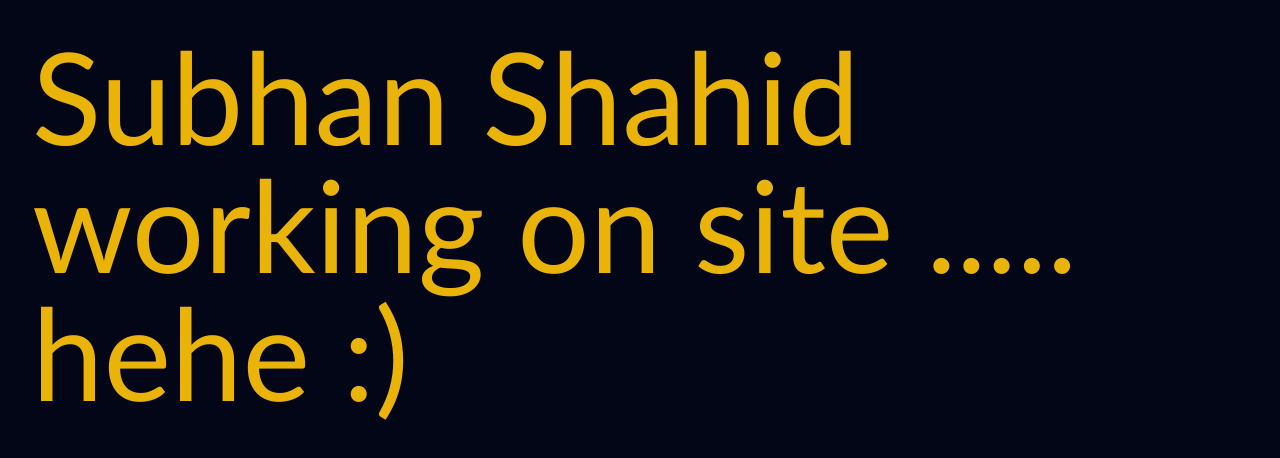
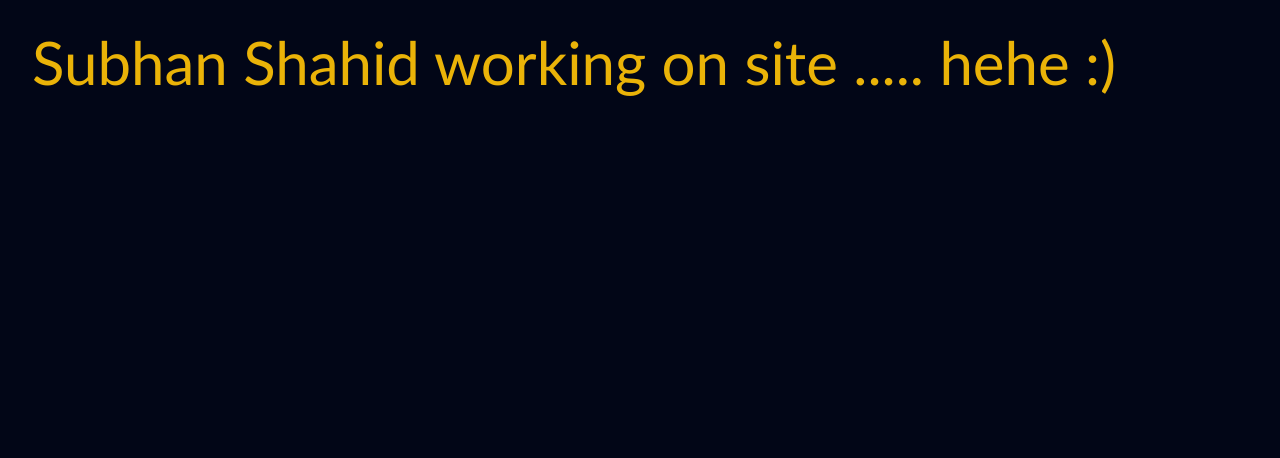
Before and after one commit to ahmed0234/Subhan-Shahid-Website, a website built with Vite: page index.html in a window 1280 px wide. Built offline with nearby package versions, Linux system fonts and the light colour scheme.

Commit message:
text small

```diff
--- a/index.html
+++ b/index.html
@@ -60,7 +60,7 @@ https://cdn.jsdelivr.net/npm/locomotive-scroll@4.1.4/dist/locomotive-scroll.min.
       <!-- MAIN CONTE4ENT STARTED HERE -->
 
       <div class="page1 w-full h-[100vh] bg-slate-950">
-        <h1 class="text-9xl p-8 text-yellow-500">
+        <h1 class="text-6xl p-8 text-yellow-500">
           Subhan Shahid working on site ..... hehe :)
         </h1>
       </div>
```
